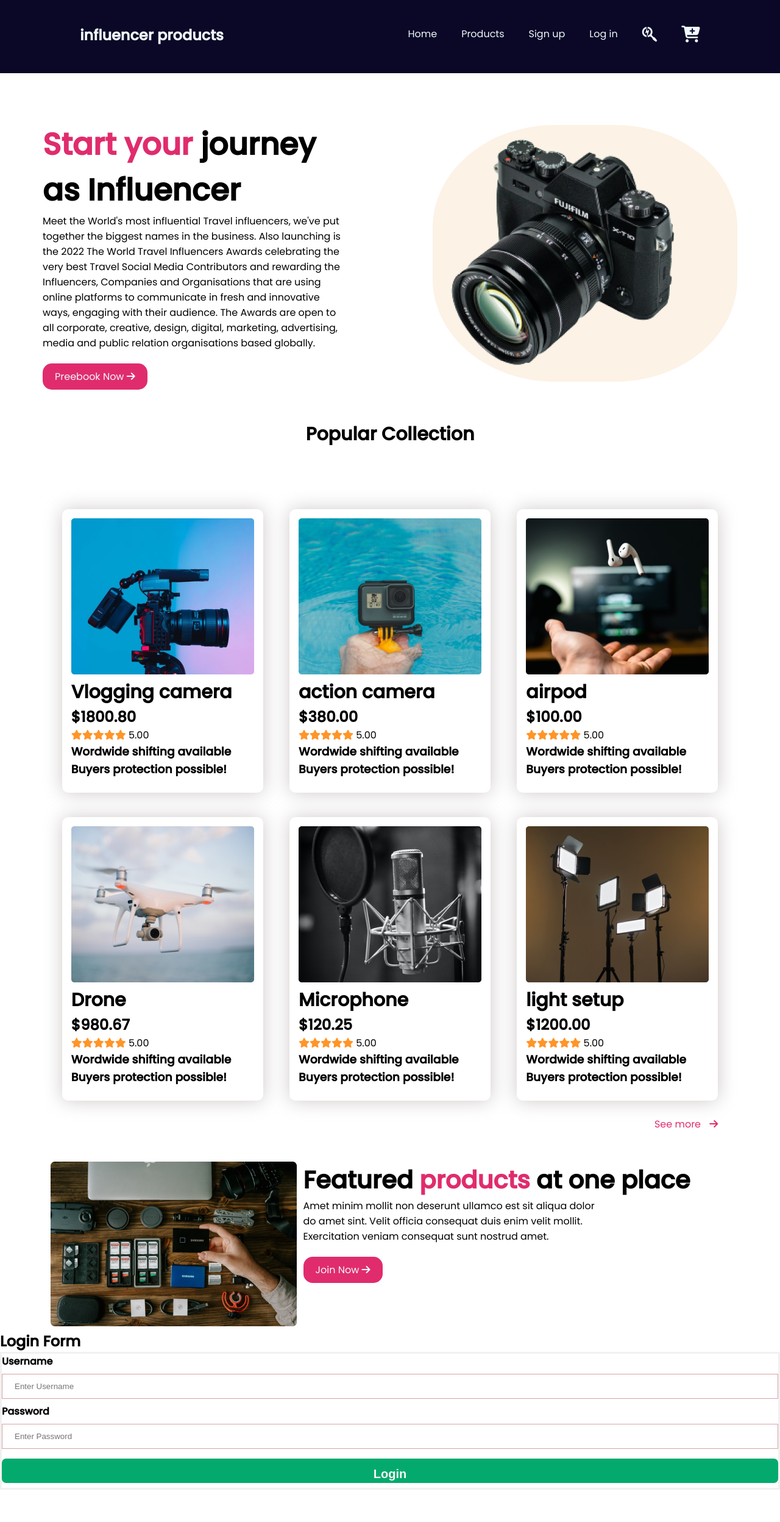
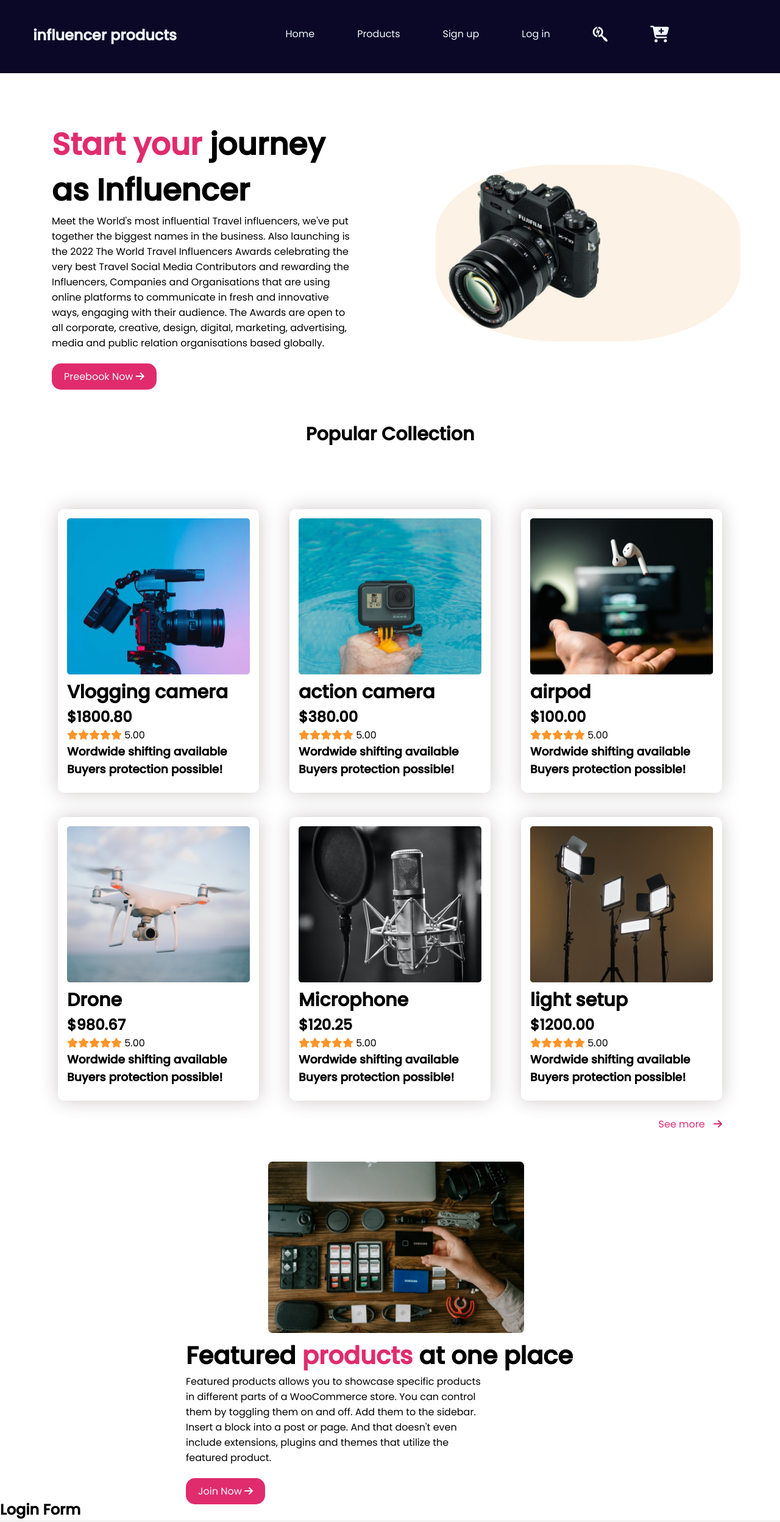
Before and after one commit to bishasbd/second-assignment, a plain HTML site: page index.html in a window 1280 px wide. Shown: the top 2496 px of the page at 61% size. Drawn offline with Linux system fonts and the light colour scheme.

Commit message:
css added

```diff
--- a/index.html
+++ b/index.html
@@ -13,6 +13,14 @@
         href="https://fonts.googleapis.com/css2?family=Merriweather&family=Montserrat:ital,wght@1,300&family=Playball&family=Poppins&display=swap"
         rel="stylesheet">
     <link rel="stylesheet" href="styles/style.css">
+
+    <link rel="stylesheet" media="screen and (max-width: 600px)" href="styles/mobile.css">
+
+    <link rel="stylesheet" media="screen and (min-width: 768px)" href="styles/ipad.css">
+
+    <link rel="stylesheet" media="screen and (min-width:1024px)" href="styles/style.css">
+
+
 </head>
 
 <body>
@@ -163,8 +171,10 @@
                 </h1>
                 <div class="info">
                     <p>
-                        Amet minim mollit non deserunt ullamco est sit aliqua dolor do amet sint. Velit officia
-                        consequat duis enim velit mollit. Exercitation veniam consequat sunt nostrud amet.
+                        Featured products allows you to showcase specific products in different parts of a WooCommerce
+                        store. You can control them by toggling them on and off. Add them to the sidebar. Insert a block
+                        into a post or page. And that doesn't even include extensions, plugins and themes that utilize
+                        the featured product.
                     </p>
                     <div class="button">
                         <a href="">Join Now <i class="fas fa-arrow-right" aria-hidden="true"></i></a>
--- /dev/null
+++ b/styles/ipad.css
@@ -0,0 +1,70 @@
+/* --------------
+  midea quearies
+----------------*/
+ /* ipad devices */
+/*--------------------
+         header
+---------------------*/
+
+header {
+    width: 100%;
+  }
+  nav {
+    width: 90%;
+    justify-content: space-around;
+  }
+  ul li {
+    margin-left: -10px;
+    padding-left: 30px;
+  }
+
+  /*--------------------
+       main-section
+  ---------------------*/
+  .main-image {
+    width: 60%;
+  }
+  .focus-area {
+    font-size: 40px;
+  }
+  .juarny-information {
+    width: 70%;
+    padding-left: 20px;
+  }
+  .main-image img {
+    width: 300px;
+  }
+
+  /*-------------------
+      second section
+  --------------------*/
+
+  .second-section {
+    grid-template-columns: repeat(2, 1fr);
+    margin-top: -10px;
+    margin-top: 40px;
+    grid-column-gap: 20px;
+    margin-left: -10px;
+    margin-left: 40px;
+  }
+
+  /*--------------------
+      features area
+  ---------------------*/
+  .featured-image img {
+    width: 420px;
+  }
+  .featured-image {
+    margin-right: 150px;
+  }
+  .featured-info {
+    width: 480px;
+    padding-left: 30px;
+  }
+  .featured {
+    flex-direction: column;
+    align-items: center;
+  }
+  .feedback-container {
+    width: 60%;
+  }
--- /dev/null
+++ b/styles/mobile.css
@@ -0,0 +1,71 @@
+/* --------------
+  midea quearies
+----------------*/
+ /* mobile devices */
+
+ /*---------------------
+     .main-section
+--------------------- */
+
+nav li {
+    display: none;
+  }
+  .main-section {
+    flex-direction: column-reverse;
+  }
+  .main-image {
+    width: 60%;
+    margin-bottom: 50px;
+  }
+  .focus-area {
+    font-size: 40px;
+  }
+  .main-image img {
+    width: 100%;
+  }
+  .juarny-information {
+    width: 90%;
+  }
+  .second-section {
+    grid-template-rows: repeat(9, 1fr);
+    margin-top: -10px;
+    margin-top: 40px;
+  }
+
+  /*--------------------
+      second-section
+  --------------------- */
+  .second-section {
+    grid-template-columns: repeat(1, 1fr);
+  }
+  .product {
+    margin-left: -45px;
+  }
+
+  /*-------------------
+      last section
+  --------------------*/
+  .featured {
+    flex-direction: column;
+  }
+  .featured-image img {
+    width: 320px;
+    padding-left: 37px;
+  }
+  .featured-info {
+    width: 350px;
+    padding-left: 30px;
+  }
+  .focus-area2 {
+    font-size: 30px;
+    padding: 0px 15px 0px 15px;
+  }
+  .info {
+    width: 300px;
+  }
+  /*-------------
+      feedback
+  --------------*/
+  .feedback-container {
+    width: 60%;
+  }
--- a/styles/style.css
+++ b/styles/style.css
@@ -194,7 +194,7 @@ button {
 /*---------------
     form
 ----------------*/
-form {border: 3px solid #f1f1f1;}
+form {border: 5px solid #f1f1f1;}
 
 input[type=text], input[type=password] {
   width: 100%;
```
